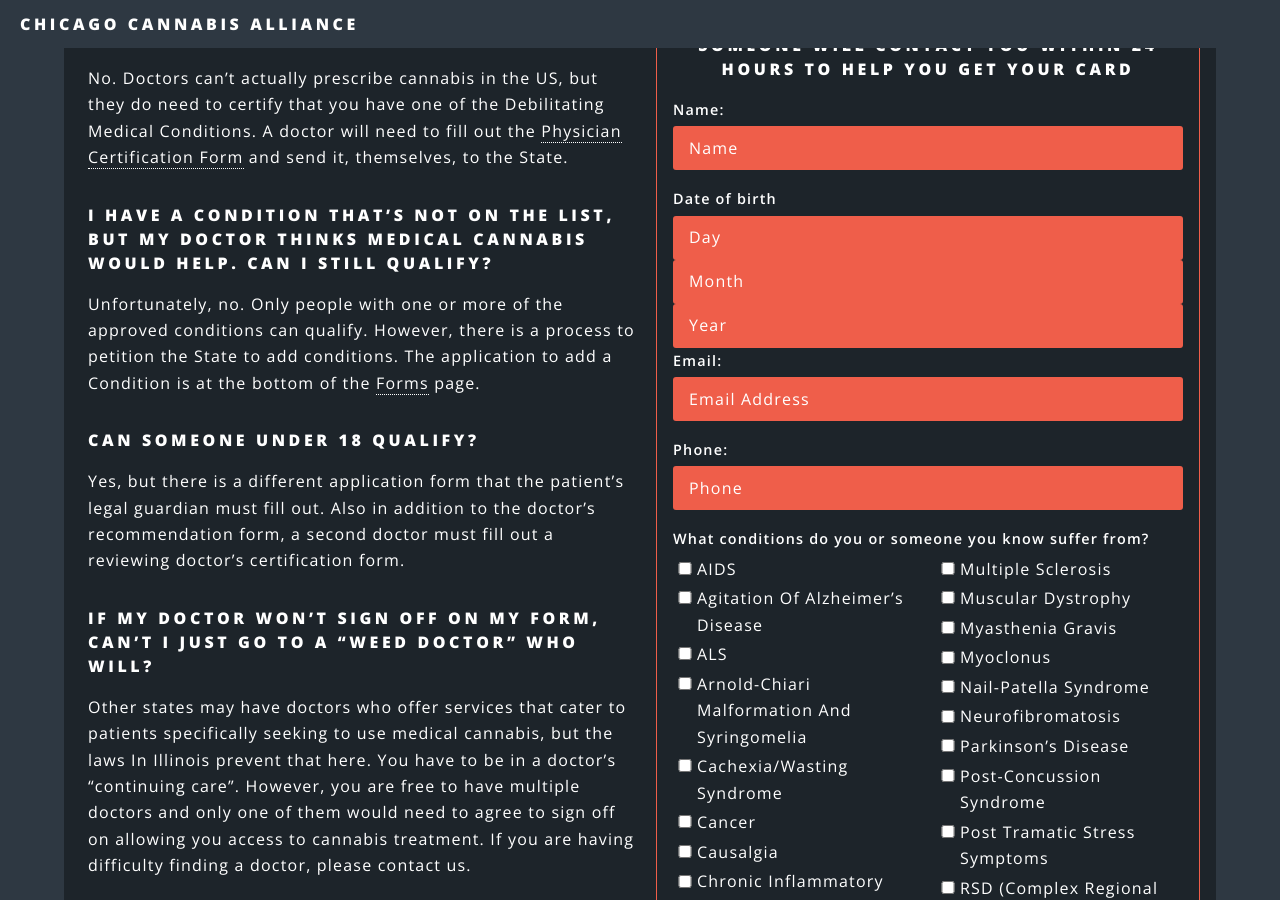
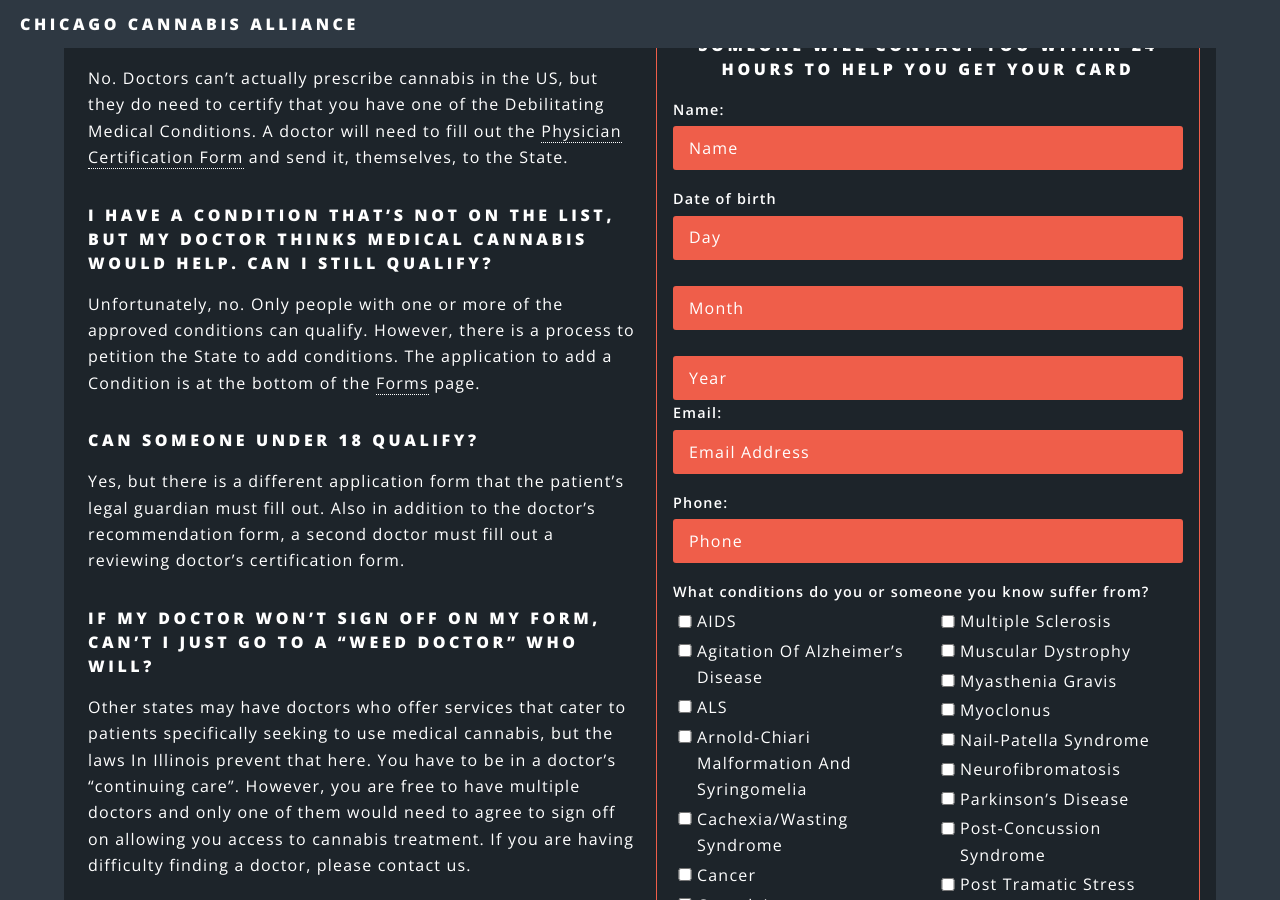
Before and after one commit to roncoalson/CMCA-master, a Jekyll site: the page built from index.html, in a window 1280 px wide and 900 px high, scrolled down 2464 px. Built offline with Jekyll 4.4.1, drawn with Linux system fonts in a browser that asks for light colours.

Commit message:
Update large-form.html

```diff
--- a/_includes/large-form.html
+++ b/_includes/large-form.html
@@ -42,7 +42,7 @@
       <option value="29">29</option>
       <option value="30">30</option>
       <option value="31">31</option>
-    </select>
+    </select><br>
     <select name="dob-month" id="dob-month">
       <option value="">Month</option>
       <option value="">-----</option>
@@ -58,7 +58,7 @@
       <option value="10">October</option>
       <option value="11">November</option>
       <option value="12">December</option>
-    </select>
+    </select><br>
     <select name="dob-year" id="dob-year">
       <option value="">Year</option>
       <option value="">----</option>
```
